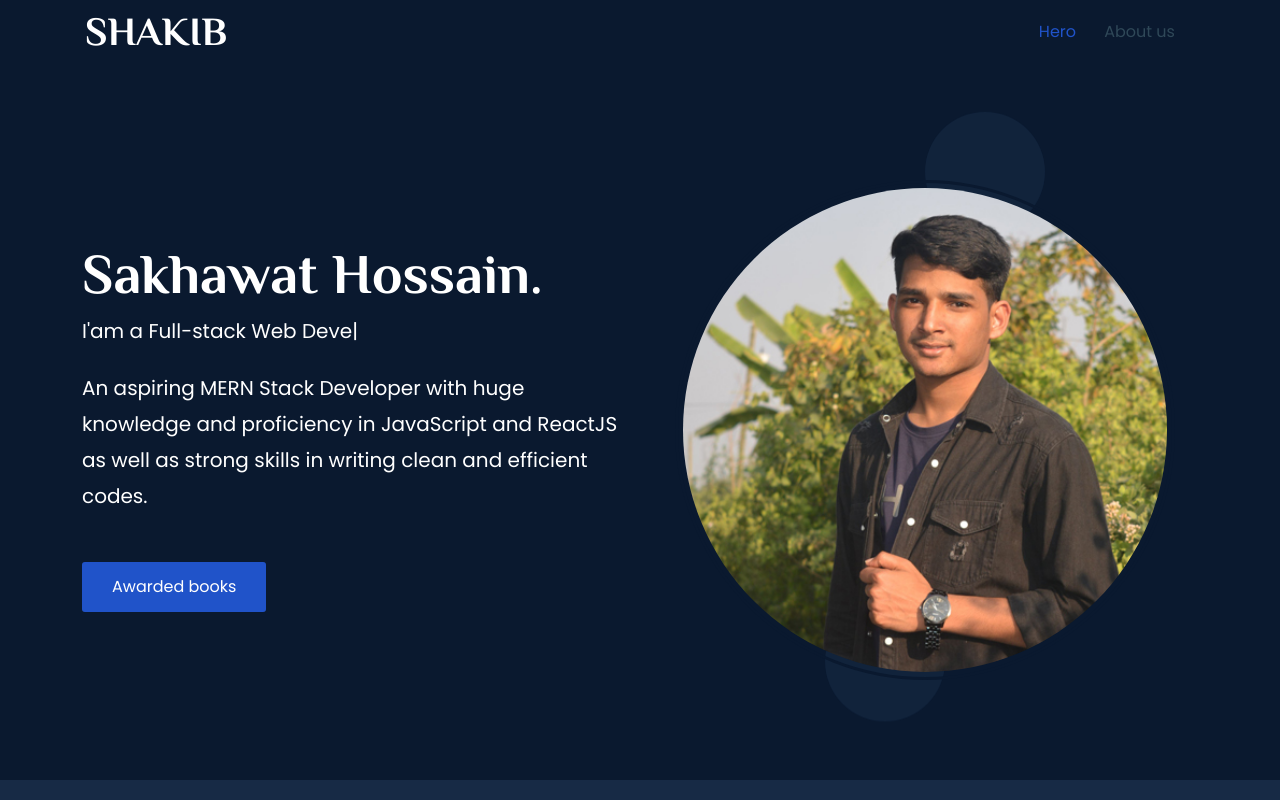
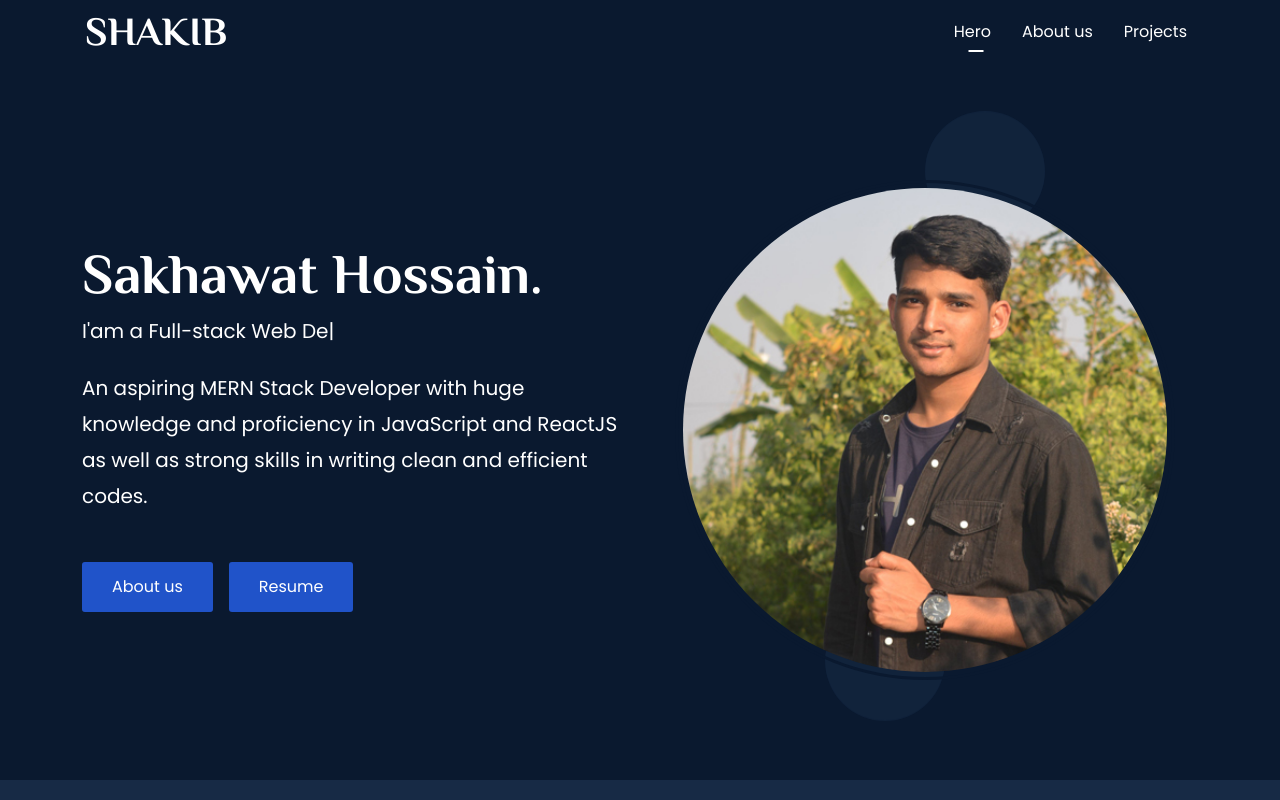
Before and after one commit to sakhawat9/sh_shakib, a React (Create React App) app: page / in a window 1280 px wide. Shown: the top 800 px of the page. Built offline with nearby package versions, Linux system fonts and the light colour scheme.

Commit message:
update hero

```diff
--- a/src/App.js
+++ b/src/App.js
@@ -1,6 +1,7 @@
 import AboutUs from "./components/about-us";
 import Header from "./components/header";
 import Hero from "./components/hero";
+import Projects from "./components/projects";
 
 function App() {
   return (
@@ -8,6 +9,7 @@ function App() {
       <Header />
       <Hero />
       <AboutUs />
+      <Projects />
     </>
   );
 }
--- a/src/assets/sass/base/_base.scss
+++ b/src/assets/sass/base/_base.scss
@@ -70,10 +70,10 @@ body {
     border-radius: 3px;
     overflow: hidden;
     color: $color-light;
-    background: $color-tertiary;
+    background-color: $color-tertiary;
     &::before {
       content: "";
-      background: $color-primary;
+      background-color: $color-primary;
       width: 125%;
       left: -12%;
       transform: skew(30deg);
@@ -87,3 +87,55 @@ body {
     }
   }
 }
+
+.btn__primary {
+  position: relative;
+  display: inline-block;
+  text-align: center;
+  padding: 10px 30px;
+  line-height: 30px;
+  border-radius: 3px;
+  overflow: hidden;
+  text-transform: capitalize;
+  text-decoration: none;
+  border: 0;
+  background-color: $color-primary;
+  color: $color-light;
+  transition: all 0.3s ease;
+  span {
+    position: relative;
+    z-index: 2;
+    color: inherit;
+  }
+  &::before,
+  &::after {
+    position: absolute;
+    content: "";
+    top: 0px;
+    width: 0px;
+    height: 100%;
+    z-index: 1;
+    opacity: 1;
+    background-color: $color-tertiary;
+    transition: all 0.4s;
+  }
+  &::before {
+    left: 0px;
+  }
+  &::after {
+    right: 0px;
+  }
+  &:hover {
+    &::before,
+    &::after {
+      width: 50%;
+    }
+  }
+  &:hover,
+  &:focus,
+  &:visited {
+    text-decoration: none;
+    outline: none;
+    color: $color-light;
+  }
+}
--- a/src/assets/sass/components/_header.scss
+++ b/src/assets/sass/components/_header.scss
@@ -27,12 +27,12 @@
       }
 
       .navbar-nav li a {
-        color: $color-dark;
+        color: $color-light;
       }
 
       .navbar-nav li a:hover,
       .navbar-nav li a.active {
-        color: $color-primary;
+        color: $color-light;
         background: none;
       }
 
@@ -163,7 +163,7 @@
           left: 50%;
           transform: translate(-50%, 0);
           height: 2px;
-          background: $color-primary;
+          background-color: $color-light;
           position: absolute;
           bottom: -10px;
         }
--- /dev/null
+++ b/src/assets/sass/components/_projects.scss
@@ -0,0 +1,4 @@
+.projects {
+  background-color: $color-secondary;
+  height: 100vh;
+}
--- a/src/assets/sass/main.scss
+++ b/src/assets/sass/main.scss
@@ -8,3 +8,4 @@
 @import "./components/header";
 @import "./components/hero";
 @import "./components/about-us";
+@import "./components/projects";
--- a/src/components/header.js
+++ b/src/components/header.js
@@ -33,7 +33,7 @@ const Header = () => {
             </Navbar.Toggle>
             <Navbar.Collapse id="navbarSupportedContent">
               <ul className="navbar-nav menu ms-lg-auto">
-                <li>
+                <li className="nav-item">
                   <Link
                     activeClass="active"
                     className="nav-link scroll dropdown-toggle"
@@ -51,7 +51,7 @@ const Header = () => {
                     Hero
                   </Link>
                 </li>
-                <li>
+                <li className="nav-item">
                   <Link
                     activeClass="active"
                     className="nav-link scroll dropdown-toggle"
@@ -69,6 +69,24 @@ const Header = () => {
                     About us
                   </Link>
                 </li>
+                <li className="nav-item">
+                  <Link
+                    activeClass="active"
+                    className="nav-link scroll dropdown-toggle"
+                    to="projects"
+                    spy={true}
+                    isDynamic={false}
+                    hashSpy={false}
+                    spyThrottle={500}
+                    smooth={true}
+                    duration={500}
+                    offset={-60}
+                    data-bs-toggle="dropdown"
+                    aria-expanded="false"
+                  >
+                    Projects
+                  </Link>
+                </li>
               </ul>
             </Navbar.Collapse>
           </Navbar>
--- a/src/components/hero.js
+++ b/src/components/hero.js
@@ -1,4 +1,5 @@
 import React from "react";
+import { Link } from "react-scroll";
 import Typed from "react-typed";
 
 const Hero = ({ isBg }) => {
@@ -36,8 +37,11 @@ const Hero = ({ isBg }) => {
                 proficiency in JavaScript and ReactJS as well as strong skills
                 in writing clean and efficient codes.
               </p>
-              <a href="#author" className="button button__primary me-3">
-                <span>Awarded books</span>
+              <Link to="about-us" className="button button__primary me-3">
+                <span>About us</span>
+              </Link>
+              <a href="https://drive.google.com/uc?export=download&id=1BzpVoR3OadSYNQVzQEF8bMCx-N44GBnI" className="btn__primary me-3">
+                <span>Resume</span>
               </a>
             </div>
           </div>
--- /dev/null
+++ b/src/components/projects.js
@@ -0,0 +1,15 @@
+import React from "react";
+
+const Projects = () => {
+  return (
+    <div className="projects section-padding">
+      <div className="container">
+        <div className="row">
+          <h1>This is Projects</h1>
+        </div>
+      </div>
+    </div>
+  );
+};
+
+export default Projects;
```
Also changed, not shown: src/assets/sass/components/_about.scss (deleted).
